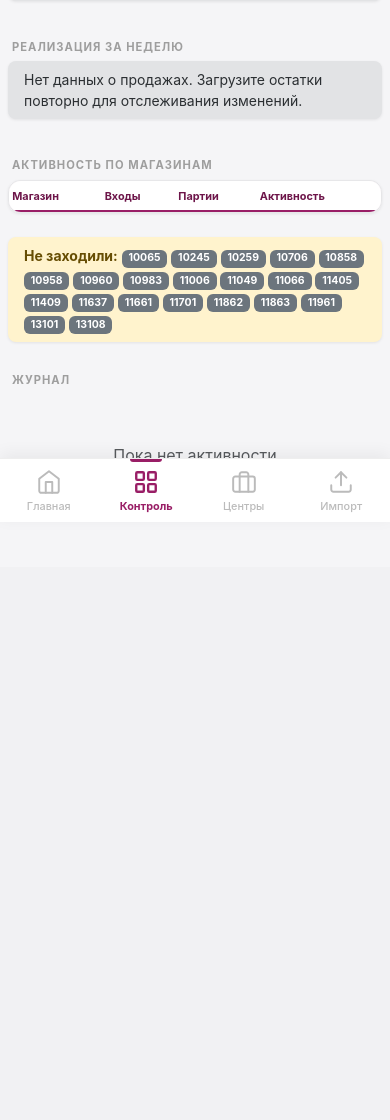
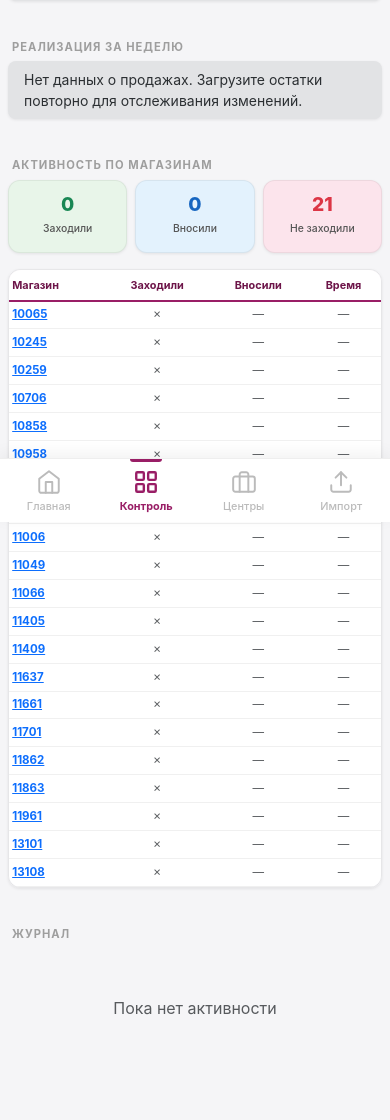
Before and after one commit to kcernaeva471-ux/kari-expiry, a Flask app: page /activity in a window 390 px wide. Shown: the part 322-1442 px from the top of the page. Before the commit the page ends 844 px from the top, so only its background shows below. Run offline with Flask 3, Linux system fonts and the light colour scheme; the visitor is signed in with stand-in values (Sample User, id 1); lists and menus that the app fills with data are empty.

Commit message:
Simplify activity section: checkmarks + duration instead of detailed columns
Replaces detailed store activity table (logins, batches, no_expiry counts)
with a simple view: ✓/✗ for "logged in", ✓/✗ for "entered data", and
time duration. Adds summary cards (active/entered/inactive counts).
Merges "Не заходили" section into the main table.

Co-Authored-By: Claude Opus 4.6 <noreply@anthropic.com>

```diff
--- a/database.py
+++ b/database.py
@@ -739,7 +739,7 @@ def get_activity_log(limit: int = 200, store_filter: str = None) -> list[dict]:
 
 
 def get_activity_summary() -> list[dict]:
-    """Сводка активности по магазинам: последний вход, кол-во действий."""
+    """Сводка активности по магазинам: вход, внесение данных, время работы."""
     db = get_db()
     rows = db.execute("""
         SELECT store_number,
@@ -747,7 +747,9 @@ def get_activity_summary() -> list[dict]:
                SUM(CASE WHEN action = 'login' THEN 1 ELSE 0 END) as logins,
                SUM(CASE WHEN action = 'add_batch' THEN 1 ELSE 0 END) as batches_added,
                SUM(CASE WHEN action = 'no_expiry' THEN 1 ELSE 0 END) as no_expiry_set,
-               MAX(created_at) as last_activity
+               MAX(created_at) as last_activity,
+               MIN(created_at) as first_activity,
+               CAST((julianday(MAX(created_at)) - julianday(MIN(created_at))) * 24 * 60 AS INTEGER) as duration_minutes
         FROM activity_log
         WHERE store_number != 'admin'
         GROUP BY store_number
--- a/templates/activity.html
+++ b/templates/activity.html
@@ -320,29 +320,96 @@
 
 <!-- Сводка активности -->
 <p class="section-label">АКТИВНОСТЬ ПО МАГАЗИНАМ</p>
+
+{# Собираем map активности для быстрого доступа #}
+{% set summary_map = {} %}
+{% for s in summary %}
+    {% if summary_map.update({s.store_number: s}) %}{% endif %}
+{% endfor %}
+
+{# Считаем статистику #}
+{% set act_ns = namespace(active=0, entered=0, inactive=0) %}
+{% for sc in stores_completion %}
+    {% set s = summary_map.get(sc.store_number) %}
+    {% if s and s.logins > 0 %}
+        {% set act_ns.active = act_ns.active + 1 %}
+        {% if s.batches_added > 0 or s.no_expiry_set > 0 %}
+            {% set act_ns.entered = act_ns.entered + 1 %}
+        {% endif %}
+    {% else %}
+        {% set act_ns.inactive = act_ns.inactive + 1 %}
+    {% endif %}
+{% endfor %}
+
+<div class="row g-2 mb-3">
+    <div class="col-4">
+        <div class="summary-card" style="background: #e8f5e9;">
+            <div class="count text-success" style="font-size: 1.2rem;">{{ act_ns.active }}</div>
+            <small>Заходили</small>
+        </div>
+    </div>
+    <div class="col-4">
+        <div class="summary-card" style="background: #e3f2fd;">
+            <div class="count" style="font-size: 1.2rem; color: #1565c0;">{{ act_ns.entered }}</div>
+            <small>Вносили</small>
+        </div>
+    </div>
+    <div class="col-4">
+        <div class="summary-card" style="background: #fce4ec;">
+            <div class="count text-danger" style="font-size: 1.2rem;">{{ act_ns.inactive }}</div>
+            <small>Не заходили</small>
+        </div>
+    </div>
+</div>
+
 <div class="table-modern mb-4">
 <div class="table-responsive">
-    <table class="table table-sm mb-0">
+    <table class="table table-sm mb-0 align-middle">
         <thead>
             <tr>
                 <th>Магазин</th>
-                <th>Входы</th>
-                <th>Партии</th>
-                <th class="d-none d-sm-table-cell">Без срока</th>
-                <th>Активность</th>
+                <th class="text-center">Заходили</th>
+                <th class="text-center">Вносили</th>
+                <th class="text-center">Время</th>
             </tr>
         </thead>
         <tbody>
-            {% for s in summary %}
+            {% for sc in stores_completion %}
+            {% set s = summary_map.get(sc.store_number) %}
             <tr>
                 <td>
-                    <a href="/activity?store={{ s.store_number }}" class="fw-bold">{{ s.store_number }}</a>
+                    <a href="/activity?store={{ sc.store_number }}" class="fw-bold">{{ sc.store_number }}</a>
                 </td>
-                <td>{{ s.logins }}</td>
-                <td>{{ s.batches_added }}</td>
-                <td class="d-none d-sm-table-cell">{{ s.no_expiry_set }}</td>
-                <td>
-                    <small>{{ s.last_activity[:16] | replace('T', ' ') if s.last_activity else '—' }}</small>
+                <td class="text-center">
+                    {% if s and s.logins > 0 %}
+                        <span style="color: #2e7d32; font-size: 1.1rem;">✓</span>
+                    {% else %}
+                        <span class="text-muted">✗</span>
+                    {% endif %}
+                </td>
+                <td class="text-center">
+                    {% if s and (s.batches_added > 0 or s.no_expiry_set > 0) %}
+                        <span style="color: #1565c0; font-size: 1.1rem;">✓</span>
+                    {% elif s and s.logins > 0 %}
+                        <span class="text-muted">✗</span>
+                    {% else %}
+                        <span class="text-muted">—</span>
+                    {% endif %}
+                </td>
+                <td class="text-center">
+                    {% if s and s.duration_minutes and s.duration_minutes > 0 %}
+                        <small class="fw-bold">
+                        {% if s.duration_minutes >= 60 %}
+                            {{ (s.duration_minutes // 60) }}ч {{ (s.duration_minutes % 60) }}м
+                        {% else %}
+                            {{ s.duration_minutes }}м
+                        {% endif %}
+                        </small>
+                    {% elif s and s.logins > 0 %}
+                        <small class="text-muted">&lt;1м</small>
+                    {% else %}
+                        <span class="text-muted">—</span>
+                    {% endif %}
                 </td>
             </tr>
             {% endfor %}
@@ -350,23 +417,6 @@
     </table>
 </div>
 </div>
-
-{% set active_stores = summary | map(attribute='store_number') | list %}
-{% set all_stores = stores_completion | map(attribute='store_number') | list %}
-{% set inactive = [] %}
-{% for store in all_stores %}
-    {% if store not in active_stores %}
-        {% if inactive.append(store) %}{% endif %}
-    {% endif %}
-{% endfor %}
-{% if inactive %}
-<div class="alert alert-warning py-2 small">
-    <b>Не заходили:</b>
-    {% for store in inactive %}
-        <span class="badge bg-secondary">{{ store }}</span>
-    {% endfor %}
-</div>
-{% endif %}
 
 <!-- Фильтр -->
 <div class="d-flex gap-2 mb-2 align-items-center">
```
